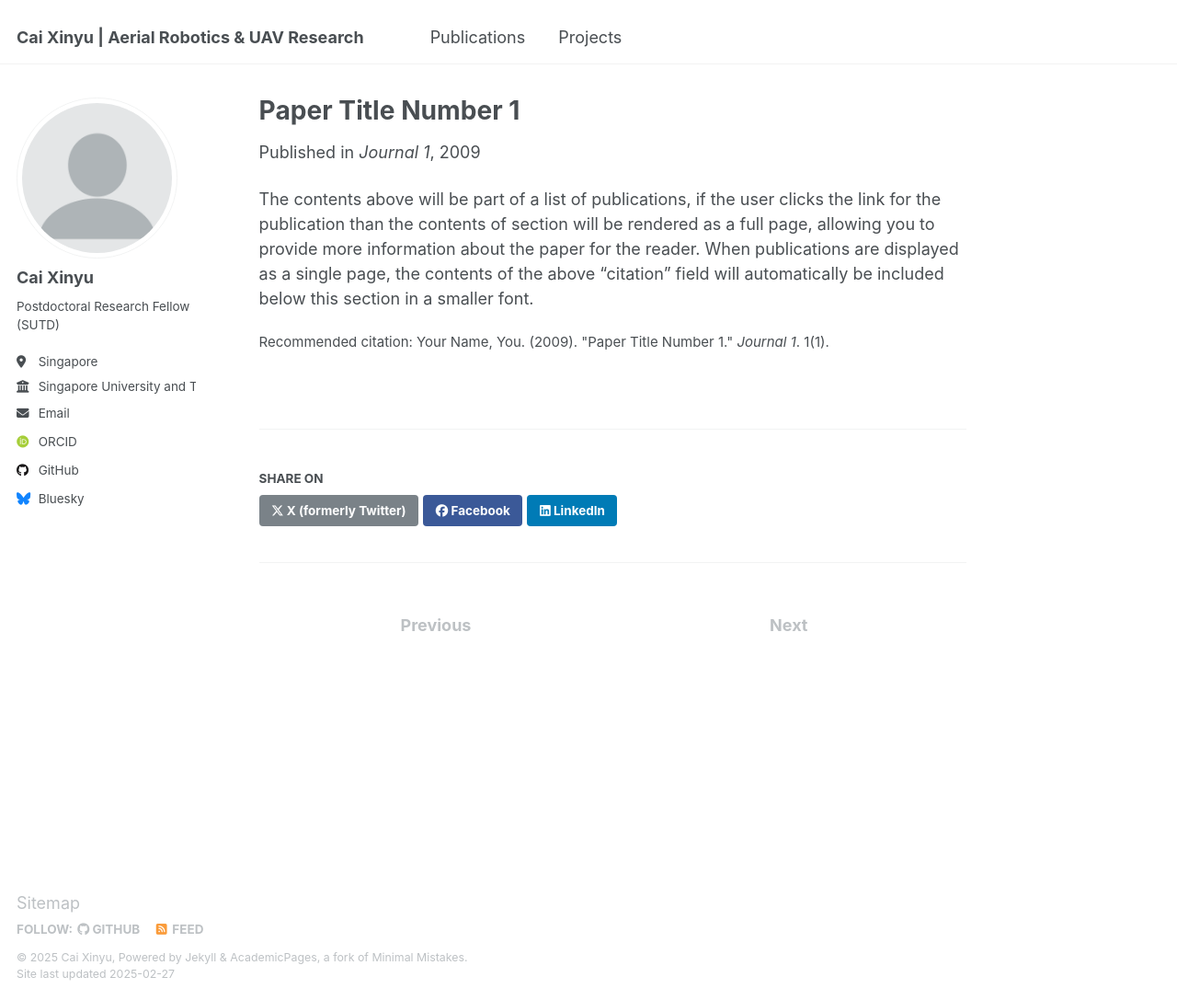
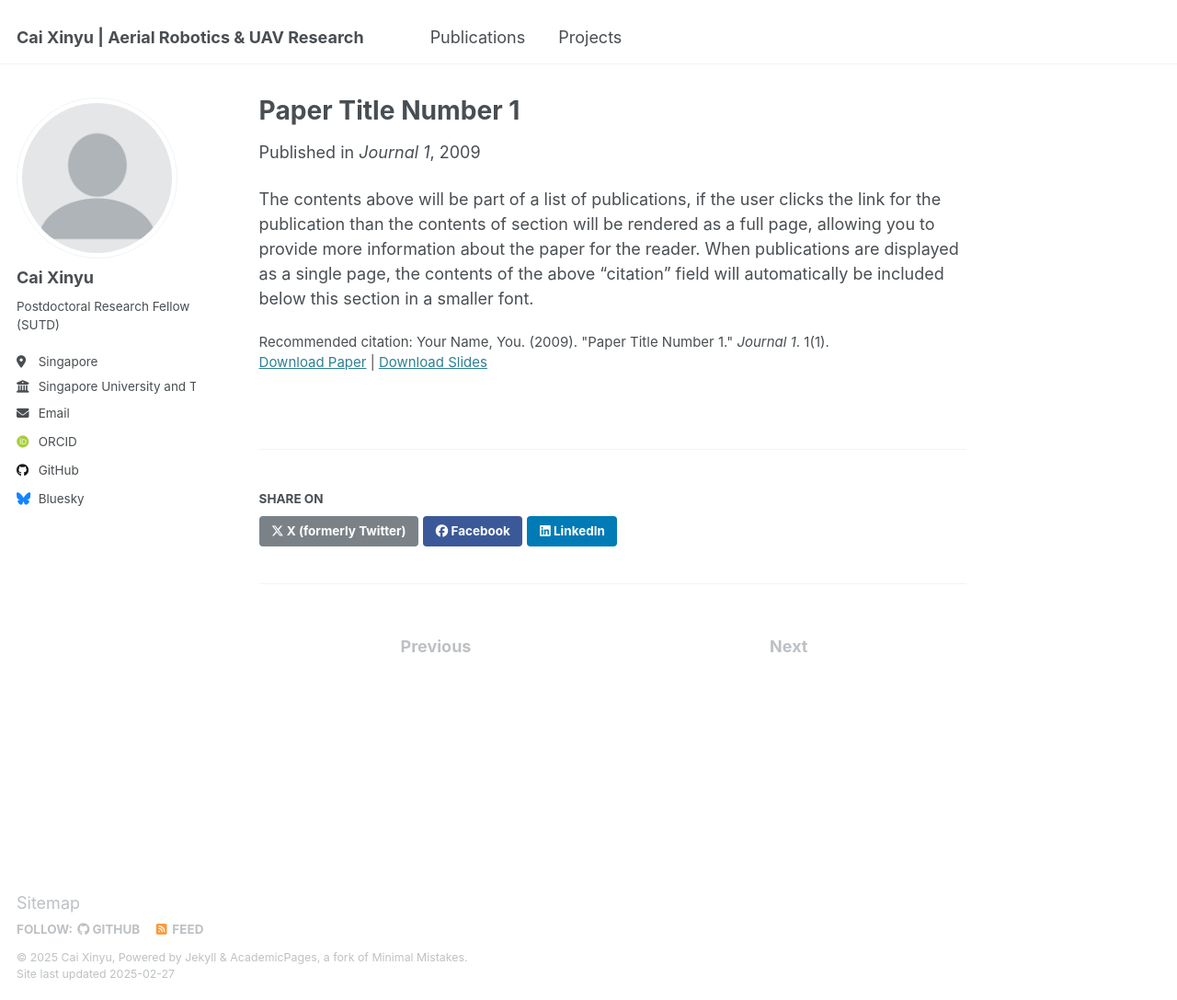
Before and after one commit to git-caixinyu/git-caixinyu.github.io, a Jekyll site: the page built from _publications/2009-10-01-paper-title-number-1.md, in a window 1280 px wide and 1087 px high. Shown: the whole window at 92% size. Built offline with Jekyll 4.4.1, drawn with Linux system fonts in a browser that asks for light colours; some web fonts are replaced; part of the change alters nothing that is shown.

Commit message:
Update 2009-10-01-paper-title-number-1.md

```diff
--- a/_publications/2009-10-01-paper-title-number-1.md
+++ b/_publications/2009-10-01-paper-title-number-1.md
@@ -1,9 +1,13 @@
 ---
 title: "Paper Title Number 1"
 collection: publications
+category: manuscripts
 permalink: /publication/2009-10-01-paper-title-number-1
+excerpt: 'This paper is about the number 1. The number 2 is left for future work.'
 date: 2009-10-01
 venue: 'Journal 1'
+slidesurl: 'http://academicpages.github.io/files/slides1.pdf'
+paperurl: 'http://academicpages.github.io/files/paper1.pdf'
 citation: 'Your Name, You. (2009). &quot;Paper Title Number 1.&quot; <i>Journal 1</i>. 1(1).'
 ---
 
```
